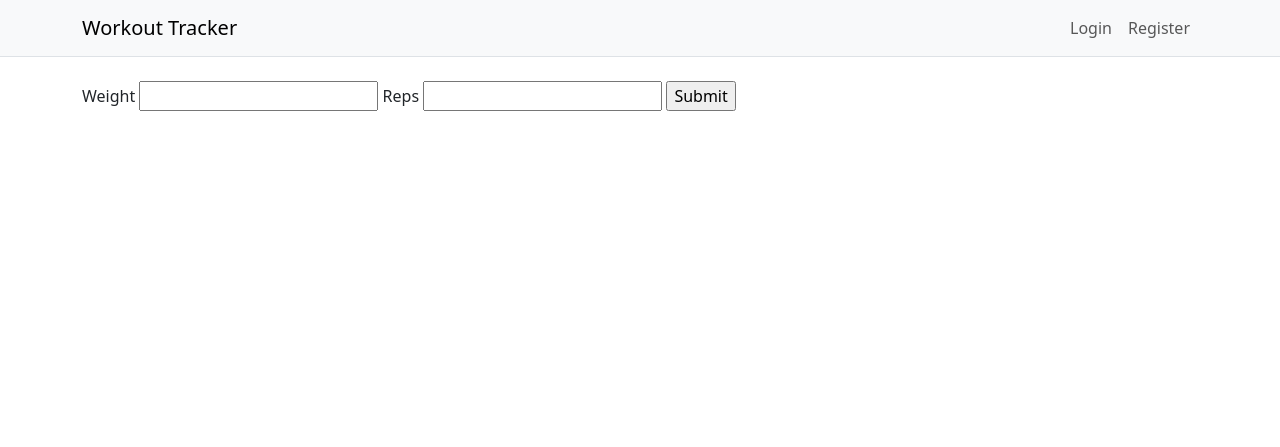
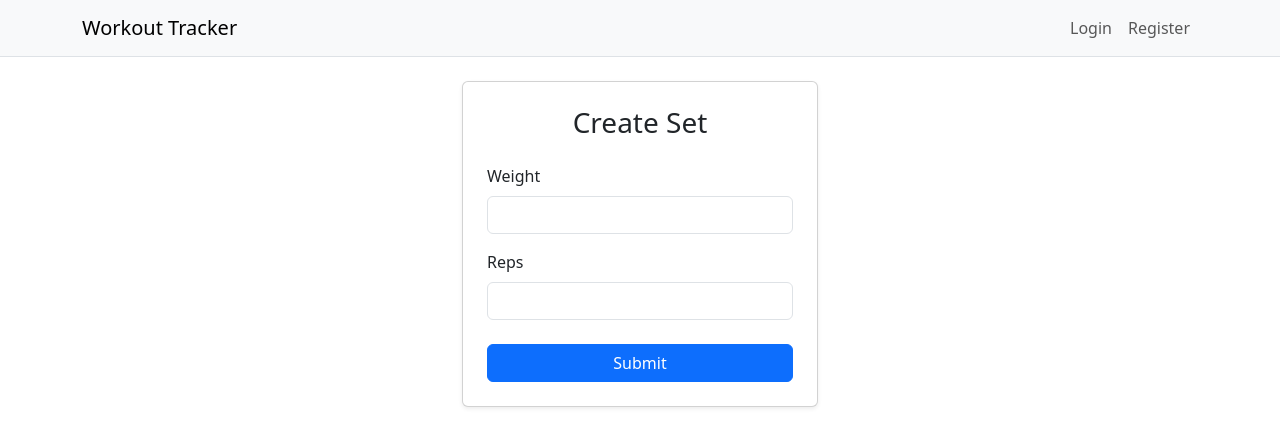
Before and after one commit to iamtwoot/simple-workout-tracker, a Flask app: template app/templates/sets/create_set.html in a window 1280 px wide. Shown: the top 447 px of the page. Run offline with Flask 3, Linux system fonts and the light colour scheme; the template is opened without the code that fills it: values that come from a table or form of the project are taken from there, others are empty.

Commit message:
Add styles to create set page

```diff
--- a/app/templates/sets/create_set.html
+++ b/app/templates/sets/create_set.html
@@ -1,17 +1,62 @@
 {% extends "base.html" %}
+
+{% block title %}
+    Create Set
+{% endblock %}
 
 {% block content %}
 
-    <form method="POST">
-        {{ form.hidden_tag() }}
+    <div class="row justify-content-center">
+        <div class="col-12 col-md-6 col-lg-4">
 
-        {{ form.weight.label }}
-        {{ form.weight }}
+            <div class="card shadow-sm">
+                <div class="card-body p-4">
 
-        {{ form.reps.label }}
-        {{ form.reps }}
+                    <h1 class="h3 text-center mb-4">
+                        Create Set
+                    </h1>
 
-        {{ form.submit() }}
-    </form>
+                    <form method="POST">
+                        {{ form.hidden_tag() }}
+
+                        <div class="mb-3">
+                            {{ form.weight.label(class="form-label") }}
+
+                            {{ form.weight(
+                            class="form-control" +
+                            (" is-invalid" if form.weight.errors else "")
+                        ) }}
+
+                            {% for error in form.weight.errors %}
+                                <div class="invalid-feedback">
+                                    {{ error }}
+                                </div>
+                            {% endfor %}
+                        </div>
+
+                        <div class="mb-4">
+                            {{ form.reps.label(class="form-label") }}
+
+                            {{ form.reps(
+                            class="form-control" +
+                            (" is-invalid" if form.reps.errors else "")
+                        ) }}
+
+                            {% for error in form.reps.errors %}
+                                <div class="invalid-feedback">
+                                    {{ error }}
+                                </div>
+                            {% endfor %}
+                        </div>
+
+                        {{ form.submit(class="btn btn-primary w-100") }}
+
+                    </form>
+
+                </div>
+            </div>
+
+        </div>
+    </div>
 
 {% endblock %}
```
